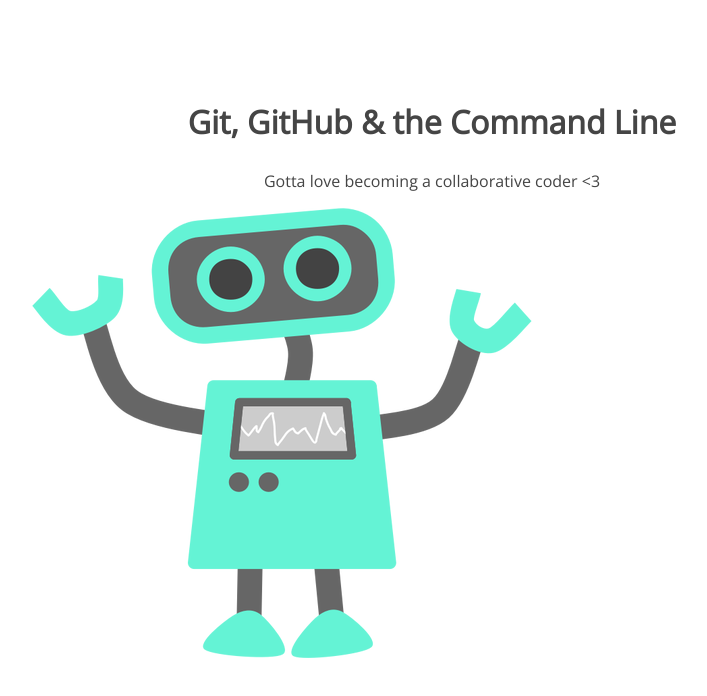
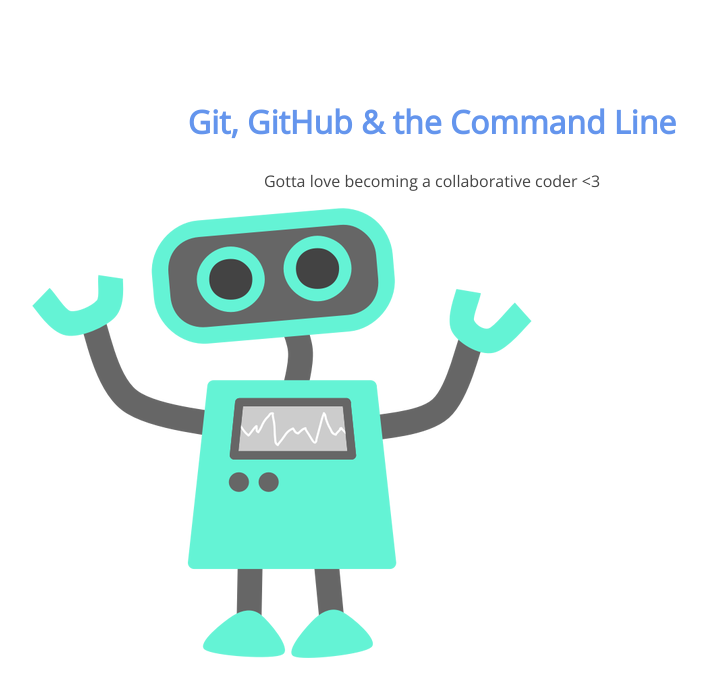
Before and after one commit to Kittimitti/105-project, a plain HTML site: page index.html in a window 1280 px wide. Shown: the whole page, without its empty margins (208-915 px from the left). Drawn offline with nearby package versions, Linux system fonts and the light colour scheme.

Commit message:
modifies css committed

```diff
--- a/css/style.css
+++ b/css/style.css
@@ -10,6 +10,7 @@ section p {
 section h1 {
 	font: 32px 'Open Sans';
 	font-weight: bold;
+	color: CornflowerBlue;
 }
 section p {
 	font: 16px 'Open Sans';
```
